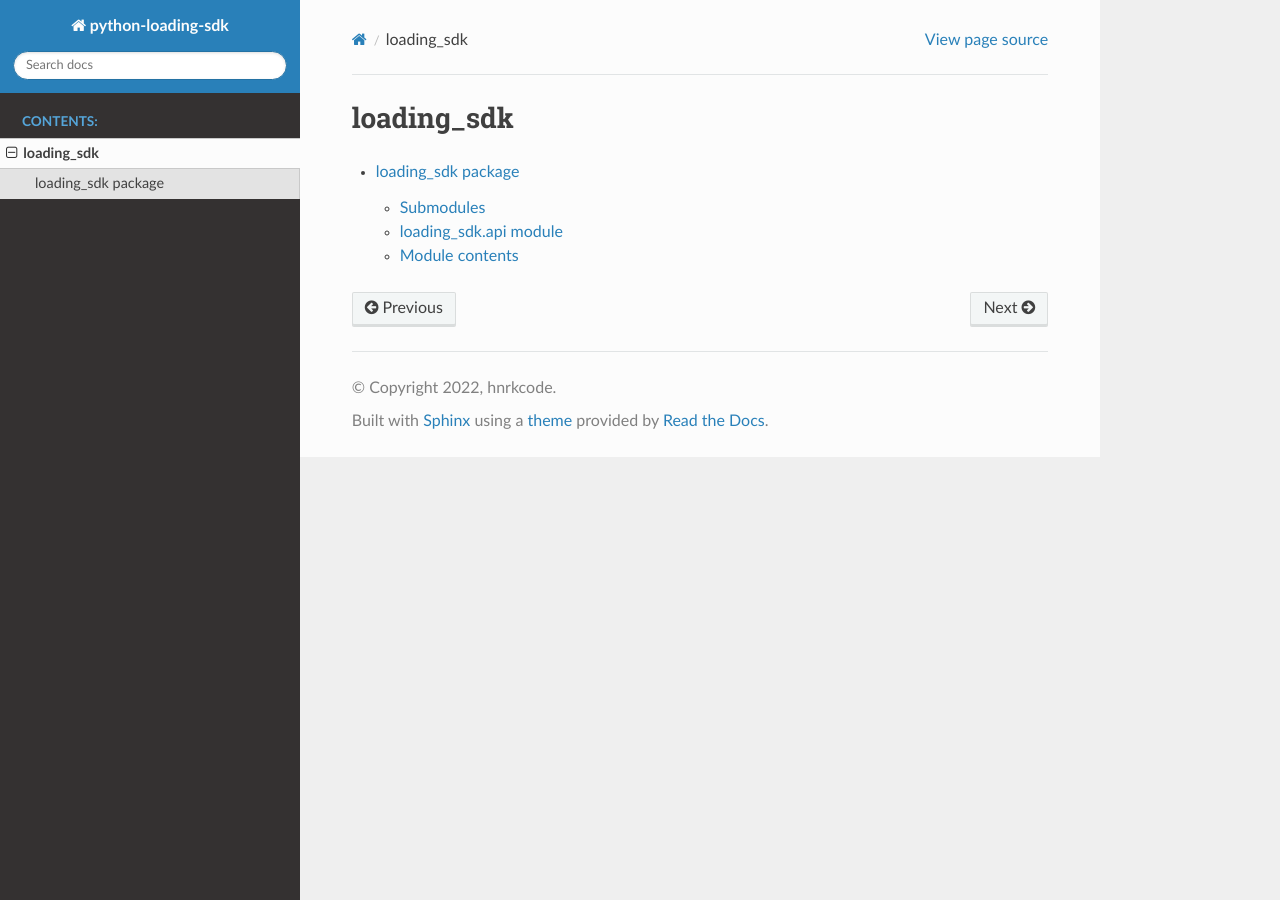
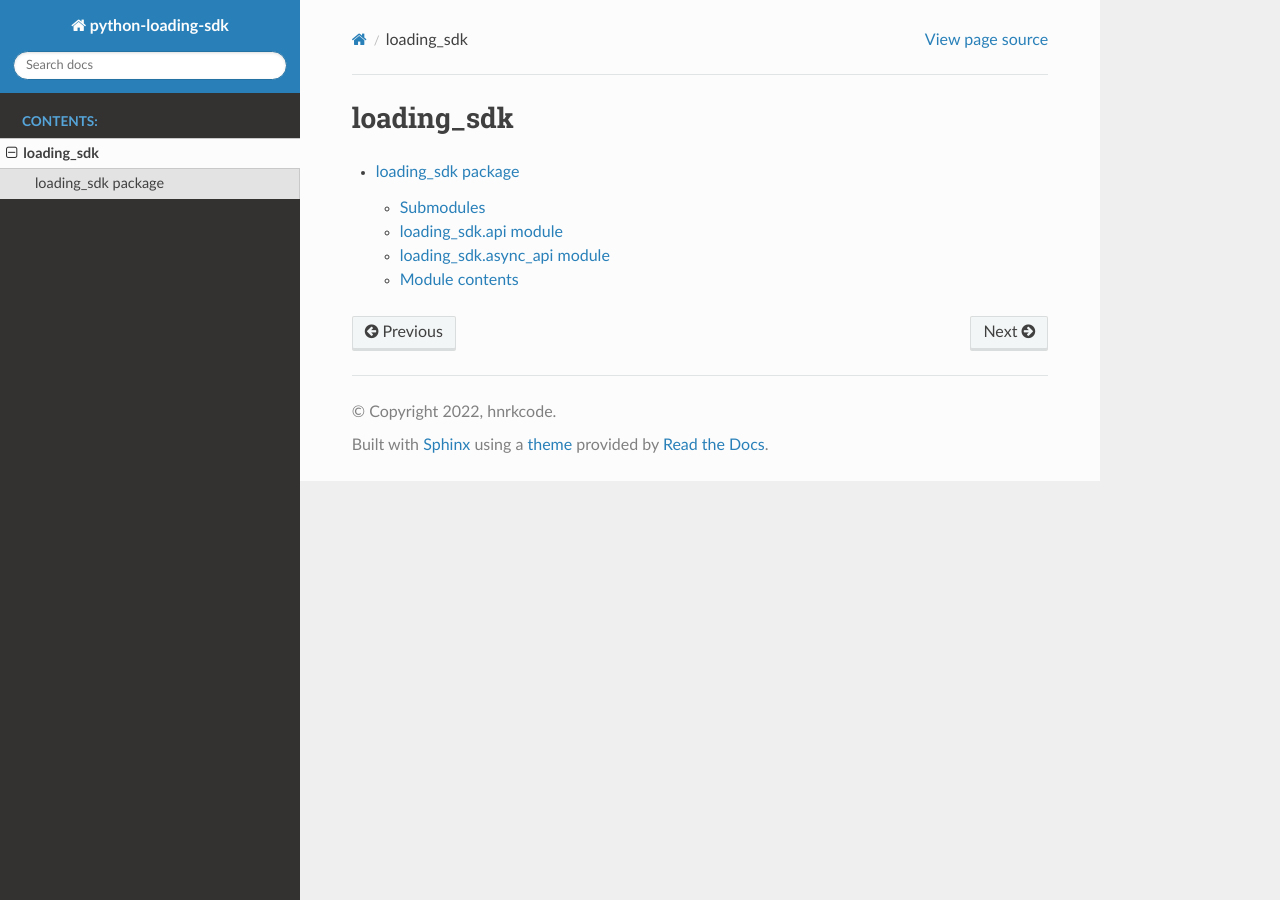
Before and after one commit to hnrkcode/python-loading-sdk, a Sphinx documentation site: the page built from docs/source/modules.rst, in a window 1280 px wide. Built offline with Sphinx 7.4.7 and the Read the Docs theme 2.0.0, drawn with Linux system fonts in a browser that asks for light colours.

Commit message:
Update documentation with async module

```diff
--- a/docs/source/conf.py
+++ b/docs/source/conf.py
@@ -16,7 +16,7 @@ sys.path.insert(0, pathlib.Path(__file__).parents[2].resolve().as_posix())
 project = "python-loading-sdk"
 copyright = "2022, hnrkcode"
 author = "hnrkcode"
-release = "0.1.1"
+release = "0.2.0"
 
 # -- General configuration ---------------------------------------------------
 # https://www.sphinx-doc.org/en/master/usage/configuration.html#general-configuration
--- a/docs/source/loading_sdk.rst
+++ b/docs/source/loading_sdk.rst
@@ -12,6 +12,14 @@ loading\_sdk.api module
    :undoc-members:
    :show-inheritance:
 
+loading\_sdk.async_api module
+-----------------------------
+
+.. automodule:: loading_sdk.async_api
+   :members:
+   :undoc-members:
+   :show-inheritance:
+
 Module contents
 ---------------
 
```
Also changed, not shown: 15 other files.
